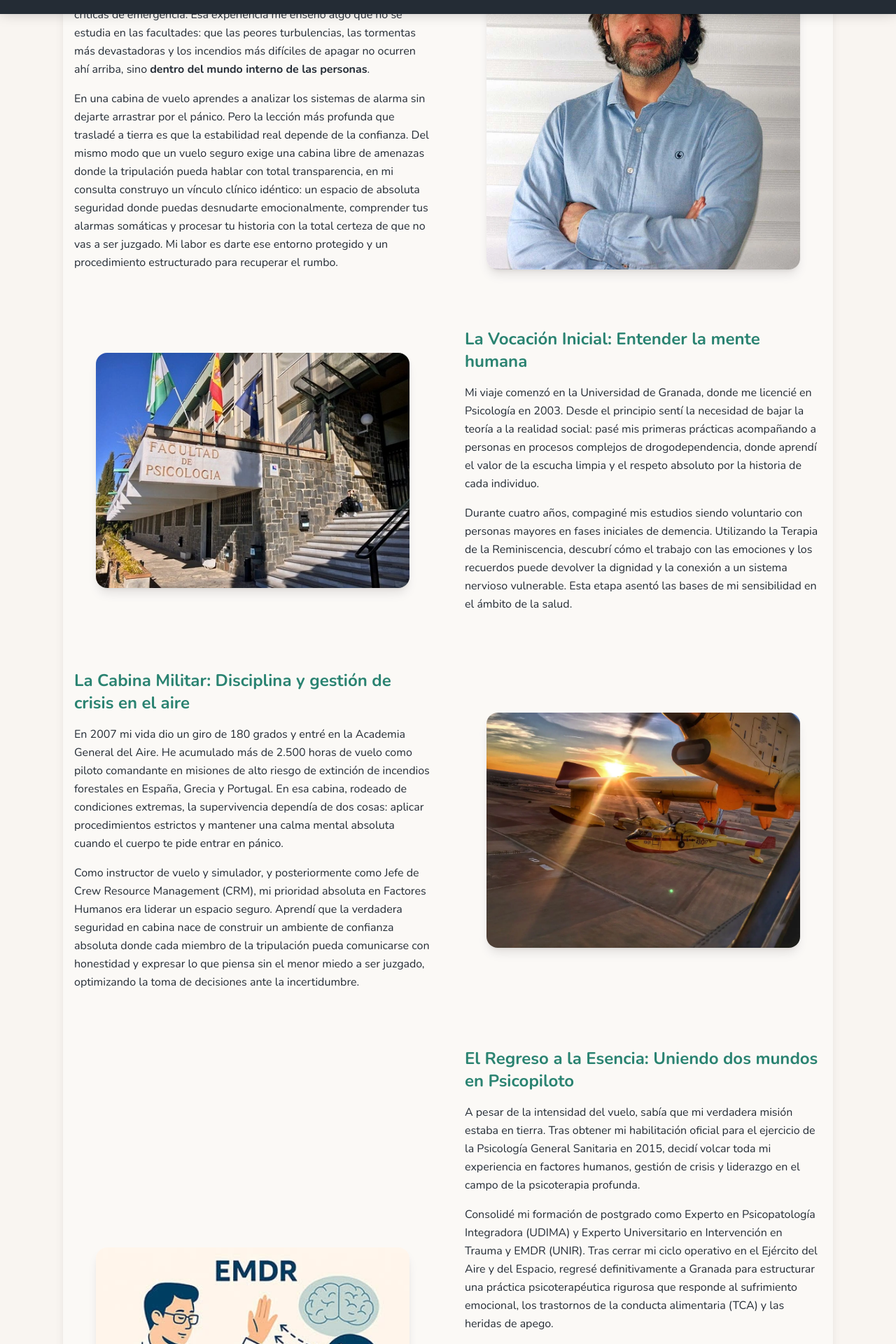
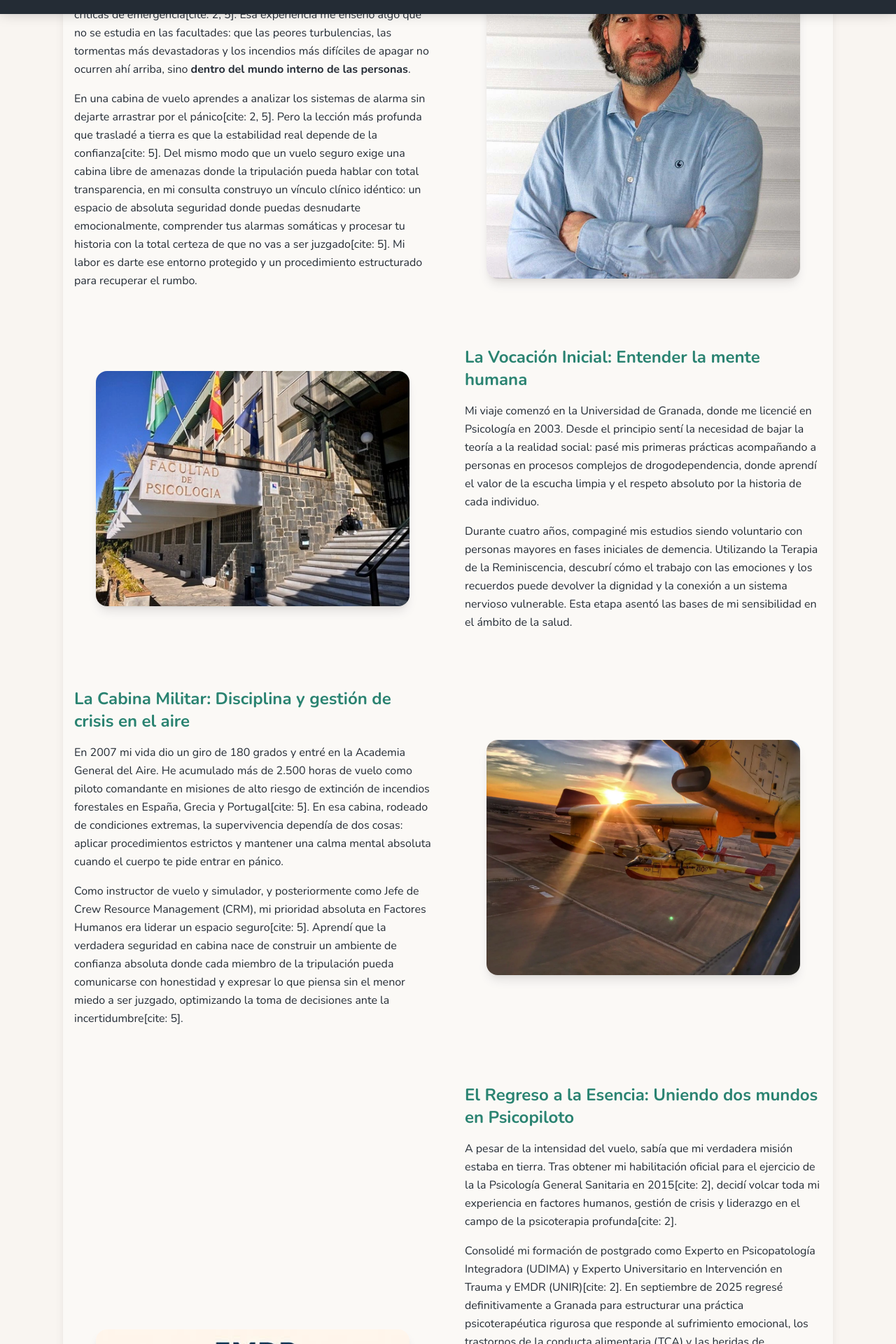
Before and after one commit to psicopiloto/psicopilotopage1, a Next.js app: page /sobre-mi in a window 1280 px wide. Shown: the part 780-2700 px from the top of the page at 70% size. Built offline with nearby package versions, Linux system fonts and the light colour scheme.

Commit message:
Update sobre-mi.js

```diff
--- a/pages/sobre-mi.js
+++ b/pages/sobre-mi.js
@@ -24,8 +24,8 @@ export default function SobreMi() {
       img: "/sobre4.webp",
       alt: "Piloto comandante militar acumulando experiencia en gestión de crisis y factores humanos",
       content: [
-        "En 2007 mi vida dio un giro de 180 grados y entré en la Academia General del Aire. He acumulado más de 2.500 horas de vuelo como piloto comandante en misiones de alto riesgo de extinción de incendios forestales en España, Grecia y Portugal. En esa cabina, rodeado de condiciones extremas, la supervivencia dependía de dos cosas: aplicar procedimientos estrictos y mantener una calma mental absoluta cuando el cuerpo te pide entrar en pánico.",
-        "Como instructor de vuelo y simulador, y posteriormente como Jefe de Crew Resource Management (CRM), mi prioridad absoluta en Factores Humanos era liderar un espacio seguro. Aprendí que la verdadera seguridad en cabina nace de construir un ambiente de confianza absoluta donde cada miembro de la tripulación pueda comunicarse con honestidad y expresar lo que piensa sin el menor miedo a ser juzgado, optimizando la toma de decisiones ante la incertidumbre.",
+        "En 2007 mi vida dio un giro de 180 grados y entré en la Academia General del Aire. He acumulado más de 2.500 horas de vuelo como piloto comandante en misiones de alto riesgo de extinción de incendios forestales en España, Grecia y Portugal[cite: 5]. En esa cabina, rodeado de condiciones extremas, la supervivencia dependía de dos cosas: aplicar procedimientos estrictos y mantener una calma mental absoluta cuando el cuerpo te pide entrar en pánico.",
+        "Como instructor de vuelo y simulador, y posteriormente como Jefe de Crew Resource Management (CRM), mi prioridad absoluta en Factores Humanos era liderar un espacio seguro[cite: 5]. Aprendí que la verdadera seguridad en cabina nace de construir un ambiente de confianza absoluta donde cada miembro de la tripulación pueda comunicarse con honestidad y expresar lo que piensa sin el menor miedo a ser juzgado, optimizando la toma de decisiones ante la incertidumbre[cite: 5].",
       ],
     },
     {
@@ -33,11 +33,11 @@ export default function SobreMi() {
       img: "/emdr.webp",
       alt: "Psicólogo General Sanitario especialista en psicoterapia del trauma y reprocesamiento EMDR",
       content: [
-        "A pesar de la intensidad del vuelo, sabía que mi verdadera misión estaba en tierra. Tras obtener mi habilitación oficial para el ejercicio de la Psicología General Sanitaria en 2015, decidí volcar toda mi experiencia en factores humanos, gestión de crisis y liderazgo en el campo de la psicoterapia profunda.",
-        "Consolidé mi formación de postgrado como Experto en Psicopatología Integradora (UDIMA) y Experto Universitario en Intervención en Trauma y EMDR (UNIR). Tras cerrar mi ciclo operativo en el Ejército del Aire y del Espacio, regresé definitivamente a Granada para estructurar una práctica psicoterapéutica rigurosa que responde al sufrimiento emocional, los trastornos de la conducta alimentaria (TCA) y las heridas de apego.",
-        "Hoy divido mi actividad profesional entre la psicoterapia presencial en la Clínica Médica Medifamilia en Granada, mi consulta sanitaria online Psicopiloto y mi participación como psicólogo experto en el área de CRM y Factores Humanos dentro de comités multidisciplinares para la selección y evaluación de pilotos en compañías aéreas internacionales de la mano de Resource Group. En estos comités, junto a los equipos de operaciones y recursos humanos, aplico evaluaciones basadas en la evidencia (EBT) y el entrenamiento por competencias conforme a los exigentes criterios regulados por las autoridades de aviación civil.",
-        "Además, sigo vinculado a la docencia especializada como profesor titular y tutor de proyectos de investigación (TFE) en el programa de Experto en Psicología Aeronáutica del Colegio Oficial de la Psicología de Madrid.",
-        "PSICOPILOTO es la unión exacta de mis dos pasiones. En la cabina aprendí a sostener la presión; en la psicología, a sanar las tormentas internas.",
+        "A pesar de la intensidad del vuelo, sabía que mi verdadera misión estaba en tierra. Tras obtener mi habilitación oficial para el ejercicio de la la Psicología General Sanitaria en 2015[cite: 2], decidí volcar toda mi experiencia en factores humanos, gestión de crisis y liderazgo en el campo de la psicoterapia profunda[cite: 2].",
+        "Consolidé mi formación de postgrado como Experto en Psicopatología Integradora (UDIMA) y Experto Universitario en Intervención en Trauma y EMDR (UNIR)[cite: 2]. En septiembre de 2025 regresé definitivamente a Granada para estructurar una práctica psicoterapéutica rigurosa que responde al sufrimiento emocional, los trastornos de la conducta alimentaria (TCA) y las heridas de apego[cite: 2].",
+        "Hoy divido mi actividad profesional entre la psicoterapia presencial en la <a href='https://medifamilia.es/' target='_blank' rel='noopener noreferrer' class='font-bold text-psicopiloto-green-600 hover:underline'>Medifamilia</a> en Granada —donde acompaño a adultos a procesar el trauma, el duelo, los trastornos alimentarios (TCA) o a resolver problemas de ansiedad, baja autoestima y heridas de apego—, mi consulta sanitaria online <strong>Psicopiloto</strong> —enfocada en esos mismos pilares de intervención a través de la telepsicología—, y mi participación como psicólogo experto en el área de CRM y Factores Humanos dentro de comités multidisciplinares para la selección y evaluación de pilotos en compañías aéreas internacionales de la mano de Resource Group[cite: 2, 5]. En estos comités, junto a los equipos de operaciones y recursos humanos, aplico evaluaciones basadas en la evidencia (EBT) y el entrenamiento por competencias conforme a los exigentes criterios regulados por las autoridades de aviación civil[cite: 2, 5].",
+        "Además, sigo vinculado a la docencia especializada como profesor titular y tutor de proyectos de investigación (TFE) en el programa de Experto en Psicología Aeronáutica del Colegio Oficial de la Psicología de Madrid[cite: 2].",
+        "<strong>Psicopiloto</strong> es la unión exacta de mis dos pasiones. En la cabina aprendí a sostener la presión; en la psicología, a sanar las tormentas internas[cite: 2].",
       ],
     },
     {
@@ -45,8 +45,8 @@ export default function SobreMi() {
       img: "/voluntariado.webp",
       alt: "Jose Carlos Rguez. Retamar realizando intervenciones terapéuticas voluntarias",
       content: [
-        "Para mí, la psicología es un servicio que debe transformar realidades. Sostengo este compromiso a través del voluntariado activo, ofreciendo psicoterapia integradora online y abordaje con EMDR a pacientes en situación de vulnerabilidad dentro de la organización Amalgama Social, tratando duelos, dependencia emocional y secuelas de experiencias traumáticas.",
-        "Asimismo, colaboro en el área de la psico-gerontología con la entidad Granayuda, donde diseño e implemento programas de estimulación cognitiva para la prevención del deterioro neuropsicológico y demencias, además de brindar acompañamiento psicológico y pautas de regulación a cuidadores principales expuestos al estrés crónico, el burnout familiar y el duelo.",
+        "Para mí, la psicología es un servicio que debe transformar realidades. Sostengo este compromiso a través del voluntariado activo, ofreciendo psicoterapia integradora online y abordaje con EMDR a pacientes en situación de vulnerabilidad dentro de la organización <strong>Amalgama Social</strong>, tratando duelos, dependencia emocional, ansiedad, control de la ira y secuelas de experiencias traumáticas[cite: 2].",
+        "Asimismo, colaboro en el área de la psico-gerontología con la entidad <a href='https://granayuda.es/' target='_blank' rel='noopener noreferrer' class='font-bold text-psicopiloto-green-600 hover:underline'>Granayuda</a>, donde diseño e implemento programas de estimulación cognitiva para la prevención del deterioro neuropsicológico y demencias, además de brindar acompañamiento psicológico y pautas de regulación a cuidadores principales expuestos al estrés crónico, el burnout familiar y el duelo[cite: 2].",
       ],
     },
   ];
@@ -81,10 +81,10 @@ export default function SobreMi() {
             <div>
               <h2 className="text-2xl font-bold mb-4 text-psicopiloto-blue-600">¿Por qué un piloto militar decide bajar a tierra a escuchar el dolor humano?</h2>
               <p className="text-psicopiloto-gray-700 text-base leading-relaxed">
-                Mi nombre es <strong>Jose Carlos Rguez. Retamar</strong>. Durante casi dos décadas operé en entornos de alta exigencia, gobernando aviones en misiones críticas de emergencia. Esa experiencia me enseñó algo que no se estudia en las facultades: que las peores turbulencias, las tormentas más devastadoras y los incendios más difíciles de apagar no ocurren ahí arriba, sino <strong>dentro del mundo interno de las personas</strong>.
+                Mi nombre es <strong>Jose Carlos Rguez. Retamar</strong>. Durante casi dos décadas operé en entornos de alta exigencia, gobernando aviones en misiones críticas de emergencia[cite: 2, 5]. Esa experiencia me enseñó algo que no se estudia en las facultades: que las peores turbulencias, las tormentas más devastadoras y los incendios más difíciles de apagar no ocurren ahí arriba, sino <strong>dentro del mundo interno de las personas</strong>.
               </p>
               <p className="text-psicopiloto-gray-700 text-base leading-relaxed mt-4">
-                En una cabina de vuelo aprendes a analizar los sistemas de alarma sin dejarte arrastrar por el pánico. Pero la lección más profunda que trasladé a tierra es que la estabilidad real depende de la confianza. Del mismo modo que un vuelo seguro exige una cabina libre de amenazas donde la tripulación pueda hablar con total transparencia, en mi consulta construyo un vínculo clínico idéntico: un espacio de absoluta seguridad donde puedas desnudarte emocionalmente, comprender tus alarmas somáticas y procesar tu historia con la total certeza de que no vas a ser juzgado. Mi labor es darte ese entorno protegido y un procedimiento estructurado para recuperar el rumbo.
+                En una cabina de vuelo aprendes a analizar los sistemas de alarma sin dejarte arrastrar por el pánico[cite: 2, 5]. Pero la lección más profunda que trasladé a tierra es que la estabilidad real depende de la confianza[cite: 5]. Del mismo modo que un vuelo seguro exige una cabina libre de amenazas donde la tripulación pueda hablar con total transparencia, en mi consulta construyo un vínculo clínico idéntico: un espacio de absoluta seguridad donde puedas desnudarte emocionalmente, comprender tus alarmas somáticas y procesar tu historia con la total certeza de que no vas a ser juzgado[cite: 5]. Mi labor es darte ese entorno protegido y un procedimiento estructurado para recuperar el rumbo.
               </p>
             </div>
             <div className="flex justify-center mt-6 md:mt-0">
@@ -148,13 +148,13 @@ export default function SobreMi() {
               Mi Compromiso en Consulta
             </h2>
             <p className="text-psicopiloto-gray-700 text-base leading-relaxed">
-              En la consulta de <strong>Psicopiloto</strong> no vas a encontrar teorías abstractas ni consejos motivacionales genéricos. Trabajo desde un <strong>enfoque psicoterapéutico integrador y riguroso</strong>, lo que significa que pongo a tu disposición las mejores herramientas de la psicología científica adaptadas estrictamente a tu ritmo y a tu historia de desarrollo.
+              En la consulta de <strong>Psicopiloto</strong> no vas a encontrar teorías abstractas ni consejos motivacionales genéricos[cite: 2]. Mi trabajo se asienta sobre las bases de una relación terapéutica transparente, proporcionando un espacio completamente seguro y cercano donde no vas a ser juzgado, permitiéndote abordar tus dificultades con total libertad[cite: 2, 5].
             </p>
             <p className="text-psicopiloto-gray-700 text-base leading-relaxed mt-4">
-              Mi formación y mi práctica diaria se centran en el abordaje del trauma psicológico, el tratamiento de trastornos de la conducta alimentaria (TCA) y la reparación de los estilos de apego disfuncionales. Para conseguirlo, utilizo de forma preferente el protocolo oficial de <strong>Reprocesamiento EMDR</strong>, una herramienta neurobiológica de alta eficacia que permite al cerebro asimilar y vaciar la carga emocional de los recuerdos dolorosos. Si en la cabina de un avión entrenábamos de forma metódica para reaccionar ante lo inesperado, en las sesiones te ofrezco esa misma <strong>estructura, predictibilidad y seguridad</strong> para que dejes de vivir a la defensiva, desactives la ansiedad crónica y recuperes, por fin, el mando absoluto de tu vida.
+              Mi formación y mi práctica diaria se centran en el tratamiento integrador de la ansiedad, los bloqueos por trauma, los duelos y las heridas de apego, así como en pautas estructuradas para el abordaje de trastornos de la conducta alimentaria (TCA) y herramientas de alta eficacia para los problemas de ira o control de las emociones[cite: 2]. Para conseguirlo, utilizo de forma preferente el protocolo oficial de <strong>Reprocesamiento EMDR</strong>, ayudando a tu sistema nervioso a asimilar y vaciar la carga emocional de los recuerdos dolorosos[cite: 2]. Si en la cabina de un avión entrenábamos de forma metódica ante lo inesperado, en terapia te ofrezco esa misma estructura y predictibilidad para que desactives el estado de alerta constante y recuperes el mando absoluto de tu vida[cite: 2, 5].
             </p>
             <p className="text-psicopiloto-gray-700 text-base leading-relaxed mt-4 font-semibold text-psicopiloto-green-600">
-              Porque todos merecemos volar con una base segura. También en nuestro camino personal.
+              Porque todos merecemos volar con una base segura. También en nuestro camino personal[cite: 2].
             </p>
           </section>
 
```
